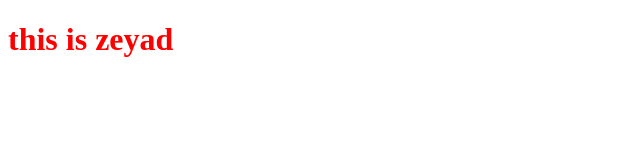
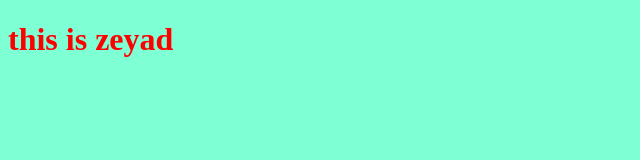
Before and after one commit to zeyadabbas4/myproject, a plain HTML site: page index.html in a window 1280 px wide. Shown: the whole page, without its empty margins (0-640 px from the left). Drawn offline with Linux system fonts and the light colour scheme.

Commit message:
change style

```diff
--- a/style.css
+++ b/style.css
@@ -1,7 +1,7 @@
+body{
+    background-color: aquamarine;
+}
 h1{
     color:red;
 
 }
-body{
-    color: aquamarine;
-}
```
